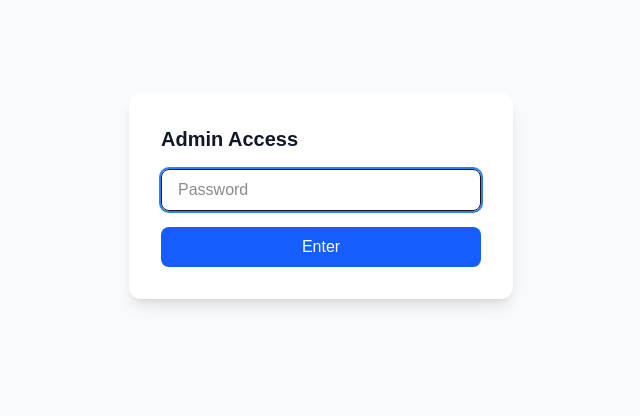
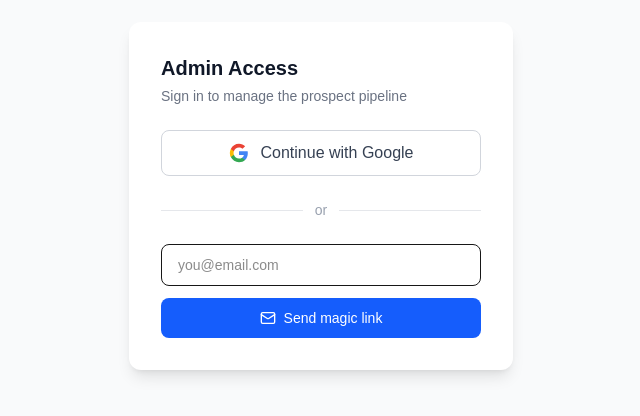
Before and after one commit to gyndok/santelis-health, a Next.js app: page /admin/login in a window 1280 px wide. Shown: the part 204-620 px from the top of the page, without its empty margins (319-959 px from the left). Built offline with nearby package versions, Linux system fonts and the light colour scheme.

Commit message:
feat: replace password auth with Google OAuth + magic link email via Supabase Auth

```diff
--- a/package.json
+++ b/package.json
@@ -17,6 +17,7 @@
     "@radix-ui/react-select": "^2.2.6",
     "@radix-ui/react-slot": "^1.2.4",
     "@radix-ui/react-tabs": "^1.1.13",
+    "@supabase/ssr": "^0.9.0",
     "@supabase/supabase-js": "^2.99.0",
     "class-variance-authority": "^0.7.1",
     "clsx": "^2.1.1",
--- a/src/app/admin/login/page.tsx
+++ b/src/app/admin/login/page.tsx
@@ -1,30 +1,72 @@
 "use client";
 
-import { useState } from "react";
-import { useRouter } from "next/navigation";
+import { useState, Suspense } from "react";
+import { useSearchParams } from "next/navigation";
+import { createSupabaseBrowser } from "@/lib/supabase-browser";
+import { Mail, Loader2 } from "lucide-react";
 
 export default function AdminLoginPage() {
-  const [password, setPassword] = useState("");
+  return (
+    <Suspense>
+      <LoginForm />
+    </Suspense>
+  );
+}
+
+function LoginForm() {
+  const [email, setEmail] = useState("");
+  const [loading, setLoading] = useState(false);
+  const [googleLoading, setGoogleLoading] = useState(false);
+  const [magicLinkSent, setMagicLinkSent] = useState(false);
   const [error, setError] = useState("");
-  const [loading, setLoading] = useState(false);
-  const router = useRouter();
+  const searchParams = useSearchParams();
 
-  async function handleSubmit(e: React.FormEvent) {
+  const urlError = searchParams.get("error");
+
+  async function handleGoogleSignIn() {
+    setError("");
+    setGoogleLoading(true);
+
+    try {
+      const supabase = createSupabaseBrowser();
+      const { error } = await supabase.auth.signInWithOAuth({
+        provider: "google",
+        options: {
+          redirectTo: `${window.location.origin}/auth/callback`,
+        },
+      });
+
+      if (error) {
+        setError(error.message);
+        setGoogleLoading(false);
+      }
+      // If no error, browser redirects to Google
+    } catch {
+      setError("Something went wrong");
+      setGoogleLoading(false);
+    }
+  }
+
+  async function handleMagicLink(e: React.FormEvent) {
     e.preventDefault();
+    if (!email) return;
+
     setError("");
     setLoading(true);
 
     try {
-      const res = await fetch("/api/admin/login", {
-        method: "POST",
-        headers: { "Content-Type": "application/json" },
-        body: JSON.stringify({ password }),
+      const supabase = createSupabaseBrowser();
+      const { error } = await supabase.auth.signInWithOtp({
+        email,
+        options: {
+          emailRedirectTo: `${window.location.origin}/auth/callback`,
+        },
       });
 
-      if (res.ok) {
-        router.push("/admin/prospects");
+      if (error) {
+        setError(error.message);
       } else {
-        setError("Invalid password");
+        setMagicLinkSent(true);
       }
     } catch {
       setError("Something went wrong");
@@ -35,28 +77,109 @@ export default function AdminLoginPage() {
 
   return (
     <div className="min-h-screen flex items-center justify-center bg-gray-50">
-      <form
-        onSubmit={handleSubmit}
-        className="bg-white p-8 rounded-xl shadow-lg w-full max-w-sm space-y-4"
+      <div className="bg-white p-8 rounded-xl shadow-lg w-full max-w-sm space-y-6">
+        <div>
+          <h1 className="text-xl font-bold text-gray-900">Admin Access</h1>
+          <p className="text-sm text-gray-500 mt-1">
+            Sign in to manage the prospect pipeline
+          </p>
+        </div>
+
+        {urlError === "unauthorized" && (
+          <p className="text-red-600 text-sm bg-red-50 p-3 rounded-lg">
+            Your account is not authorized for admin access.
+          </p>
+        )}
+        {urlError === "auth_failed" && (
+          <p className="text-red-600 text-sm bg-red-50 p-3 rounded-lg">
+            Authentication failed. Please try again.
+          </p>
+        )}
+        {error && (
+          <p className="text-red-600 text-sm bg-red-50 p-3 rounded-lg">{error}</p>
+        )}
+
+        {/* Google Sign In */}
+        <button
+          onClick={handleGoogleSignIn}
+          disabled={googleLoading}
+          className="w-full flex items-center justify-center gap-3 py-2.5 border border-gray-300 rounded-lg font-medium text-gray-700 hover:bg-gray-50 disabled:opacity-50 transition-colors"
         >
-        <h1 className="text-xl font-bold text-gray-900">Admin Access</h1>
+          {googleLoading ? (
+            <Loader2 className="w-5 h-5 animate-spin" />
+          ) : (
+            <svg className="w-5 h-5" viewBox="0 0 24 24">
+              <path
+                d="M22.56 12.25c0-.78-.07-1.53-.2-2.25H12v4.26h5.92a5.06 5.06 0 0 1-2.2 3.32v2.77h3.57c2.08-1.92 3.28-4.74 3.28-8.1z"
+                fill="#4285F4"
+              />
+              <path
+                d="M12 23c2.97 0 5.46-.98 7.28-2.66l-3.57-2.77c-.98.66-2.23 1.06-3.71 1.06-2.86 0-5.29-1.93-6.16-4.53H2.18v2.84C3.99 20.53 7.7 23 12 23z"
+                fill="#34A853"
+              />
+              <path
+                d="M5.84 14.09c-.22-.66-.35-1.36-.35-2.09s.13-1.43.35-2.09V7.07H2.18C1.43 8.55 1 10.22 1 12s.43 3.45 1.18 4.93l2.85-2.22.81-.62z"
+                fill="#FBBC05"
+              />
+              <path
+                d="M12 5.38c1.62 0 3.06.56 4.21 1.64l3.15-3.15C17.45 2.09 14.97 1 12 1 7.7 1 3.99 3.47 2.18 7.07l3.66 2.84c.87-2.6 3.3-4.53 6.16-4.53z"
+                fill="#EA4335"
+              />
+            </svg>
+          )}
+          Continue with Google
+        </button>
+
+        {/* Divider */}
+        <div className="relative">
+          <div className="absolute inset-0 flex items-center">
+            <div className="w-full border-t border-gray-200" />
+          </div>
+          <div className="relative flex justify-center text-sm">
+            <span className="px-3 bg-white text-gray-400">or</span>
+          </div>
+        </div>
+
+        {/* Magic Link */}
+        {magicLinkSent ? (
+          <div className="text-center space-y-2">
+            <Mail className="w-10 h-10 text-blue-500 mx-auto" />
+            <p className="font-medium text-gray-900">Check your email</p>
+            <p className="text-sm text-gray-500">
+              We sent a sign-in link to <strong>{email}</strong>
+            </p>
+            <button
+              onClick={() => setMagicLinkSent(false)}
+              className="text-sm text-blue-600 hover:underline"
+            >
+              Use a different email
+            </button>
+          </div>
+        ) : (
+          <form onSubmit={handleMagicLink} className="space-y-3">
             <input
-          type="password"
-          value={password}
-          onChange={(e) => setPassword(e.target.value)}
-          placeholder="Password"
-          className="w-full px-4 py-2 border rounded-lg focus:outline-none focus:ring-2 focus:ring-blue-500"
-          autoFocus
+              type="email"
+              value={email}
+              onChange={(e) => setEmail(e.target.value)}
+              placeholder="you@email.com"
+              className="w-full px-4 py-2.5 border rounded-lg focus:outline-none focus:ring-2 focus:ring-blue-500 text-sm"
+              required
             />
-        {error && <p className="text-red-600 text-sm">{error}</p>}
             <button
               type="submit"
               disabled={loading}
-          className="w-full py-2 bg-blue-600 text-white rounded-lg font-medium hover:bg-blue-700 disabled:opacity-50"
+              className="w-full py-2.5 bg-blue-600 text-white rounded-lg text-sm font-medium hover:bg-blue-700 disabled:opacity-50 flex items-center justify-center gap-2"
             >
-          {loading ? "Checking..." : "Enter"}
+              {loading ? (
+                <Loader2 className="w-4 h-4 animate-spin" />
+              ) : (
+                <Mail className="w-4 h-4" />
+              )}
+              Send magic link
             </button>
           </form>
+        )}
+      </div>
     </div>
   );
 }
--- /dev/null
+++ b/src/app/auth/callback/route.ts
@@ -0,0 +1,37 @@
+import { NextRequest, NextResponse } from "next/server";
+import { createServerClient } from "@supabase/ssr";
+
+export async function GET(request: NextRequest) {
+  const { searchParams, origin } = new URL(request.url);
+  const code = searchParams.get("code");
+  const next = searchParams.get("next") ?? "/admin/prospects";
+
+  if (code) {
+    const response = NextResponse.redirect(`${origin}${next}`);
+
+    const supabase = createServerClient(
+      process.env.NEXT_PUBLIC_SUPABASE_URL!,
+      process.env.NEXT_PUBLIC_SUPABASE_ANON_KEY!,
+      {
+        cookies: {
+          getAll() {
+            return request.cookies.getAll();
+          },
+          setAll(cookiesToSet) {
+            cookiesToSet.forEach(({ name, value, options }) =>
+              response.cookies.set(name, value, options),
+            );
+          },
+        },
+      },
+    );
+
+    const { error } = await supabase.auth.exchangeCodeForSession(code);
+    if (!error) {
+      return response;
+    }
+  }
+
+  // If no code or error, redirect to login
+  return NextResponse.redirect(`${origin}/admin/login?error=auth_failed`);
+}
--- /dev/null
+++ b/src/lib/supabase-browser.ts
@@ -0,0 +1,8 @@
+import { createBrowserClient } from "@supabase/ssr";
+
+export function createSupabaseBrowser() {
+  return createBrowserClient(
+    process.env.NEXT_PUBLIC_SUPABASE_URL!,
+    process.env.NEXT_PUBLIC_SUPABASE_ANON_KEY!,
+  );
+}
--- /dev/null
+++ b/src/lib/supabase-server.ts
@@ -0,0 +1,27 @@
+import { createServerClient } from "@supabase/ssr";
+import { cookies } from "next/headers";
+
+export async function createSupabaseServer() {
+  const cookieStore = await cookies();
+
+  return createServerClient(
+    process.env.NEXT_PUBLIC_SUPABASE_URL!,
+    process.env.NEXT_PUBLIC_SUPABASE_ANON_KEY!,
+    {
+      cookies: {
+        getAll() {
+          return cookieStore.getAll();
+        },
+        setAll(cookiesToSet) {
+          try {
+            cookiesToSet.forEach(({ name, value, options }) =>
+              cookieStore.set(name, value, options),
+            );
+          } catch {
+            // Can't set cookies in Server Components — only in Route Handlers and Server Actions
+          }
+        },
+      },
+    },
+  );
+}
--- a/src/middleware.ts
+++ b/src/middleware.ts
@@ -1,26 +1,65 @@
-import { NextRequest, NextResponse } from "next/server";
+import { type NextRequest, NextResponse } from "next/server";
+import { createServerClient } from "@supabase/ssr";
 
-export function middleware(request: NextRequest) {
+export async function middleware(request: NextRequest) {
   // Only protect /admin routes
   if (!request.nextUrl.pathname.startsWith("/admin")) {
     return NextResponse.next();
   }
 
-  // Allow the login page itself
-  if (request.nextUrl.pathname === "/admin/login") {
+  // Allow the login page and auth callback
+  if (
+    request.nextUrl.pathname === "/admin/login" ||
+    request.nextUrl.pathname === "/auth/callback"
+  ) {
     return NextResponse.next();
   }
 
-  // Check for auth cookie
-  const authCookie = request.cookies.get("admin_auth")?.value;
-  const password = process.env.ADMIN_PASSWORD;
+  let response = NextResponse.next({
+    request: { headers: request.headers },
+  });
 
-  if (!password || authCookie !== password) {
+  const supabase = createServerClient(
+    process.env.NEXT_PUBLIC_SUPABASE_URL!,
+    process.env.NEXT_PUBLIC_SUPABASE_ANON_KEY!,
+    {
+      cookies: {
+        getAll() {
+          return request.cookies.getAll();
+        },
+        setAll(cookiesToSet) {
+          cookiesToSet.forEach(({ name, value }) =>
+            request.cookies.set(name, value),
+          );
+          response = NextResponse.next({
+            request: { headers: request.headers },
+          });
+          cookiesToSet.forEach(({ name, value, options }) =>
+            response.cookies.set(name, value, options),
+          );
+        },
+      },
+    },
+  );
+
+  const {
+    data: { user },
+  } = await supabase.auth.getUser();
+
+  if (!user) {
     const loginUrl = new URL("/admin/login", request.url);
     return NextResponse.redirect(loginUrl);
   }
 
-  return NextResponse.next();
+  // Optional: restrict to specific email(s)
+  const allowedEmails = process.env.ADMIN_EMAILS?.split(",").map((e) => e.trim());
+  if (allowedEmails && allowedEmails.length > 0 && !allowedEmails.includes(user.email || "")) {
+    const loginUrl = new URL("/admin/login", request.url);
+    loginUrl.searchParams.set("error", "unauthorized");
+    return NextResponse.redirect(loginUrl);
+  }
+
+  return response;
 }
 
 export const config = {
```
Also changed, not shown: 2 other files (tests, documents, lock files or other folders). Lines whose indentation alone changed are shown as unchanged.
